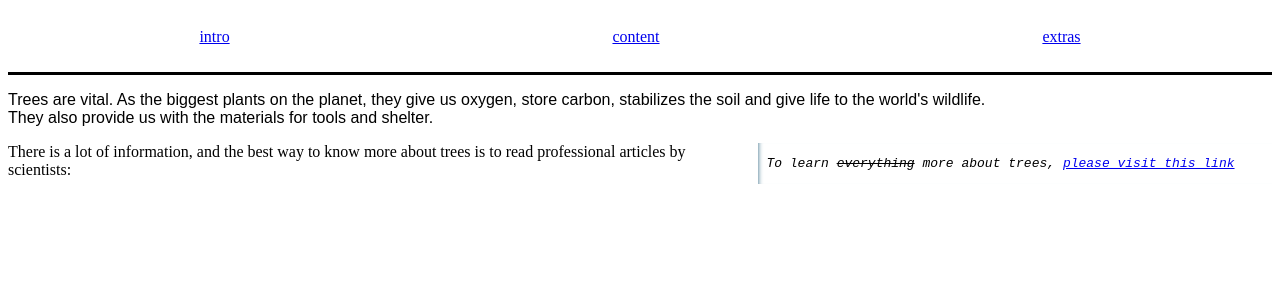
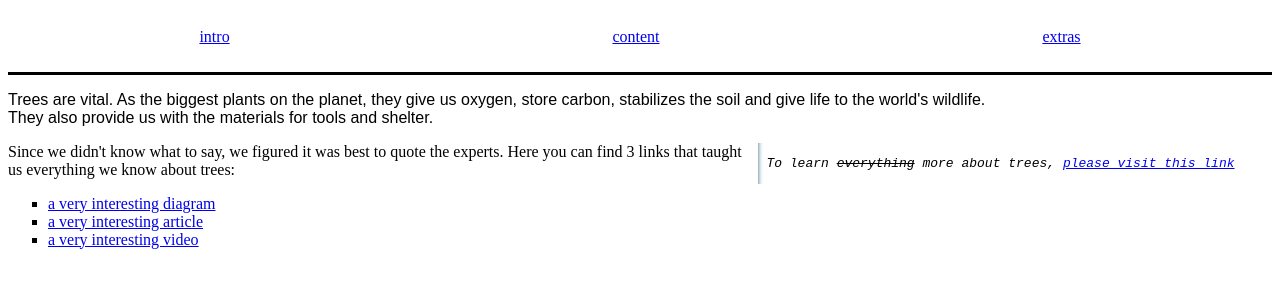
Before and after one commit to lab-brussels-1/All-About-Trees-Group-3, a website: page index.html in a window 1280 px wide. Shown: the part 140-428 px from the top of the page. Drawn offline with Linux system fonts and the light colour scheme.

Commit message:
mainbodyupdate

```diff
--- a/index.html
+++ b/index.html
@@ -55,9 +55,31 @@
     </aside>
     <article id="main-info">
       <p>
-        There is a lot of information, and the best way to know more about trees
-        is to read professional articles by scientists:
+        Since we didn't know what to say, we figured it was best to quote the
+        experts. Here you can find 3 links that taught us everything we know
+        about trees:
       </p>
+      <ul class="interesting-things">
+        <li>
+          <a
+            href="https://i.pinimg.com/originals/f9/4a/d6/f94ad6c7c8b05d97c284f82edbb3fcd0.jpg"
+            target="_blank"
+            >a very interesting diagram</a
+          >
+        </li>
+        <li>
+          <a
+            href="https://treescharlotte.org/wp-content/uploads/2013/11/How-A-Tree-Works.pdf"
+            target="_blank"
+            >a very interesting article</a
+          >
+        </li>
+        <li>
+          <a href="https://www.youtube.com/watch?v=BickMFHAZR0" target="_blank"
+            >a very interesting video</a
+          >
+        </li>
+      </ul>
     </article>
   </body>
 </html>
```
